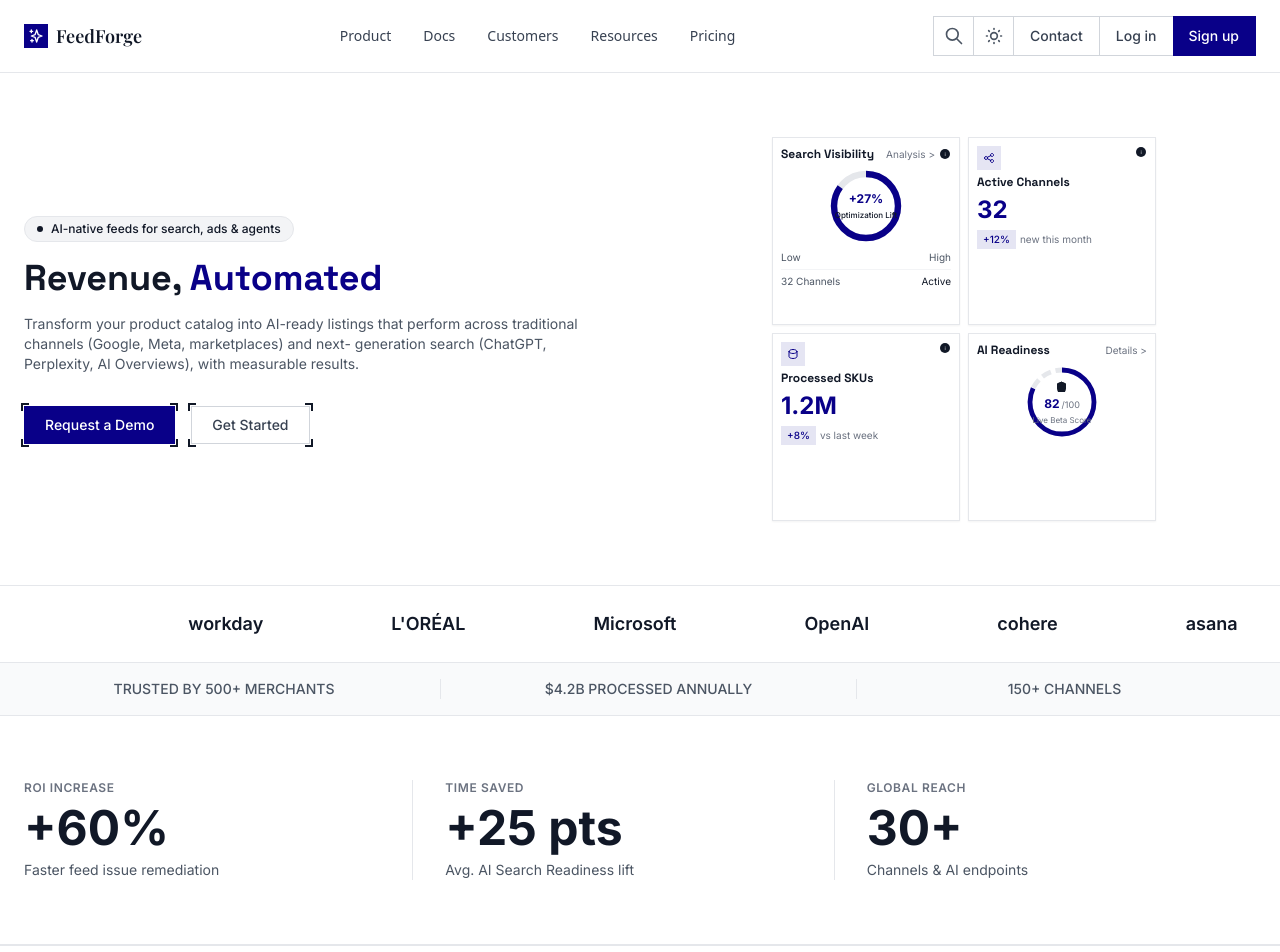
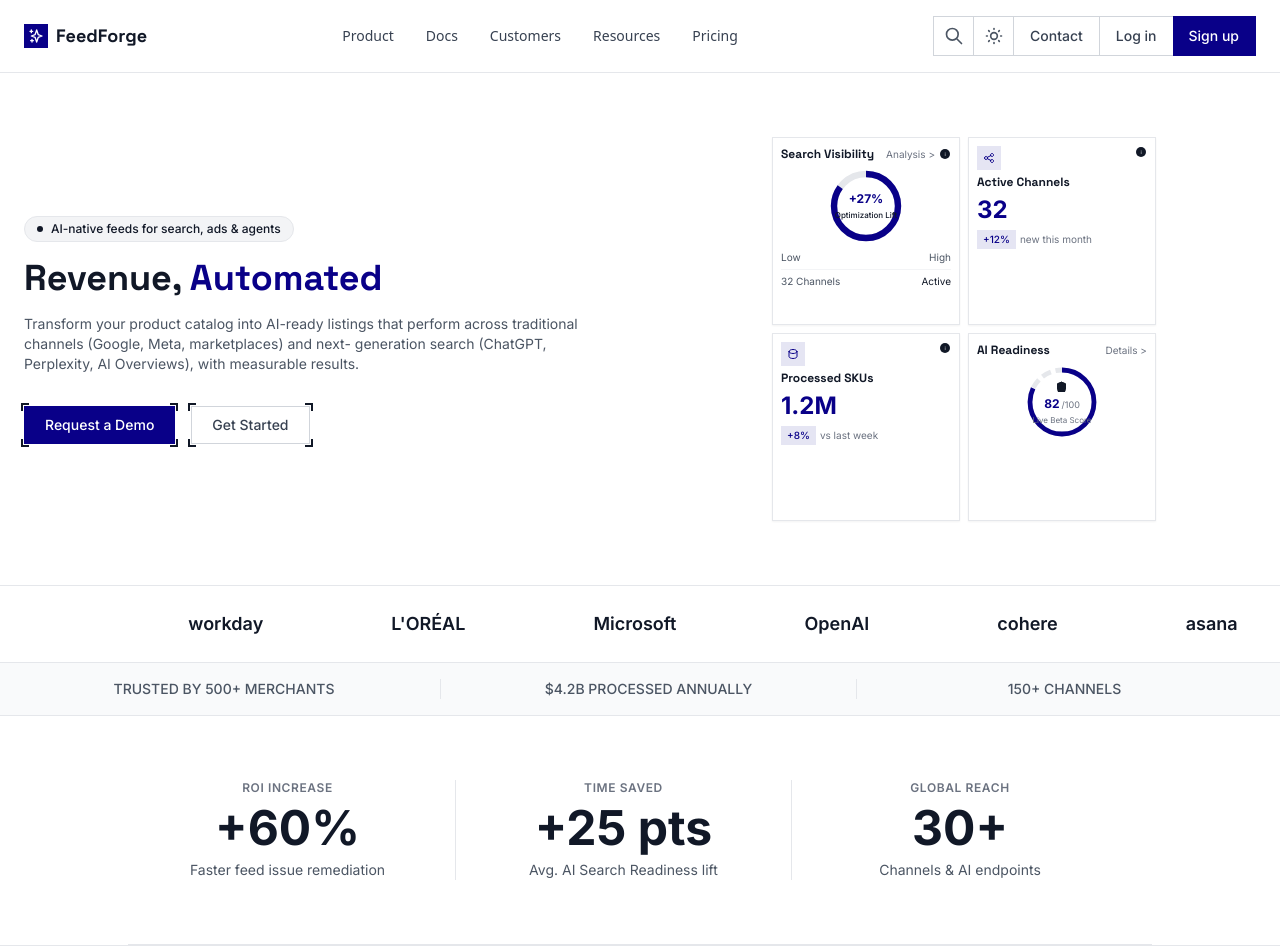
Before and after one commit to geshaaaa/feedforge, a Next.js app: page / in a window 1280 px wide. Shown: the top 952 px of the page. Built offline with nearby package versions, Linux system fonts and the light colour scheme; a web font is replaced by a local one.

Commit message:
fonts and alignment

```diff
--- a/components/Footer.tsx
+++ b/components/Footer.tsx
@@ -99,7 +99,7 @@
                 <path strokeLinecap="round" strokeLinejoin="round" strokeWidth={2} d="M5 3v4M3 5h4M6 17v4m-2-2h4m5-16l2.286 6.857L21 12l-5.714 2.143L13 21l-2.286-6.857L5 12l5.714-2.143L13 3z" />
               </svg>
             </div>
-            <span className="font-serif text-lg font-semibold text-gray-900">FeedForge</span>
+            <span className="font-vector text-lg font-semibold text-gray-900">FeedForge</span>
           </div>
 
           {/* Social Media Icons */}
--- a/components/Header.tsx
+++ b/components/Header.tsx
@@ -11,7 +11,7 @@
               <path strokeLinecap="round" strokeLinejoin="round" strokeWidth={2} d="M5 3v4M3 5h4M6 17v4m-2-2h4m5-16l2.286 6.857L21 12l-5.714 2.143L13 21l-2.286-6.857L5 12l5.714-2.143L13 3z" />
             </svg>
           </div>
-          <span className="font-serif text-lg font-semibold text-gray-900">FeedForge</span>
+          <span className="font-vector text-lg font-semibold text-gray-900">FeedForge</span>
         </div>
 
         {/* Navigation */}
--- a/components/StatsBanner.tsx
+++ b/components/StatsBanner.tsx
@@ -85,8 +85,8 @@
       </div>
 
       {/* Main Content Section */}
-      <div className="mx-auto max-w-7xl border-b border-gray-200 px-6 py-12 lg:py-16">
-        <div className="grid grid-cols-1 gap-8 md:grid-cols-3">
+      <div className="mx-auto flex max-w-5xl border-b border-gray-200 px-6 py-12 lg:py-16 justify-center">
+        <div className="grid w-full grid-cols-1 gap-8 text-center md:grid-cols-3">
           {stats.map((stat, index) => (
             <div
               key={index}
```
